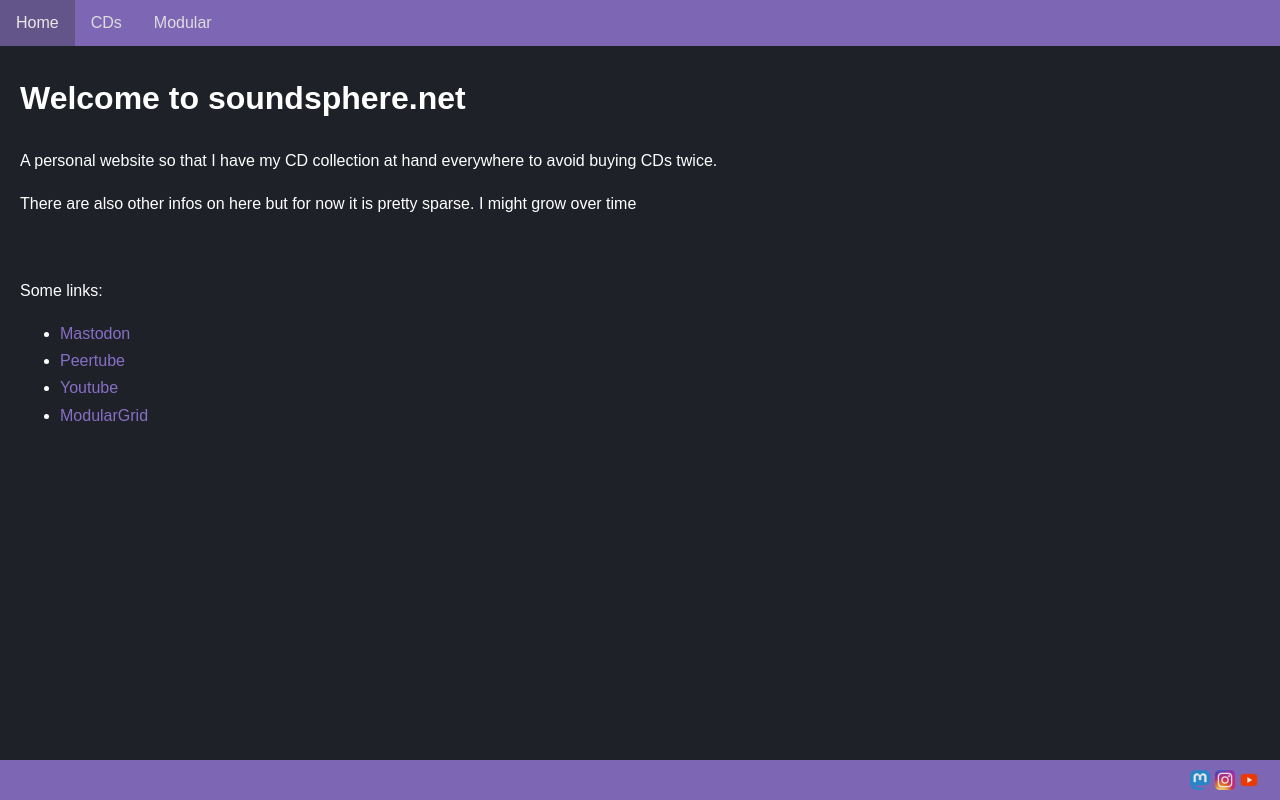
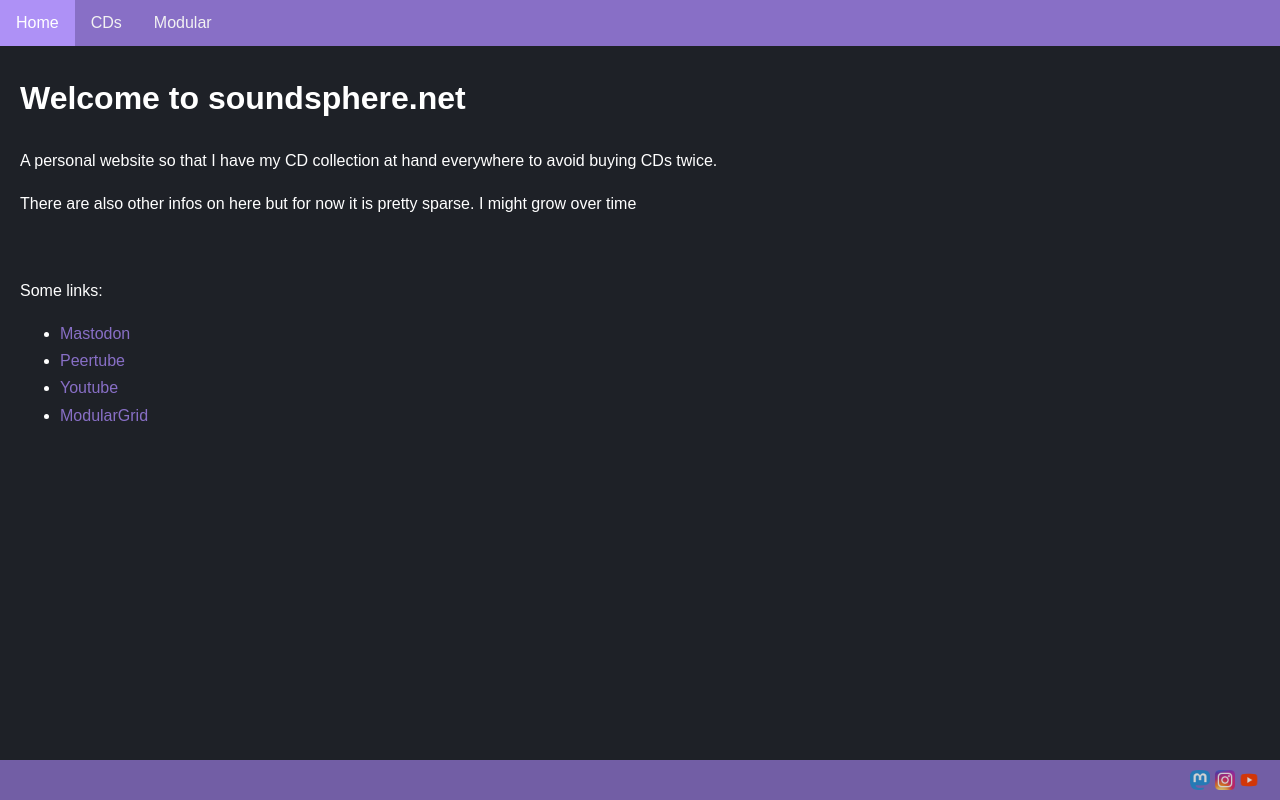
Before and after one commit to Soundsphere/soundweb, a PHP site: page /index.php in a window 1280 px wide. Run offline with PHP 8.4, Linux system fonts and the light colour scheme.

Commit message:
Changed colours
Changed the hover colour for the top bar so that it matches the link colour

```diff
--- a/public_html/Style/style.css
+++ b/public_html/Style/style.css
@@ -20,7 +20,7 @@ div.topnav {
   position: fixed;
   overflow: hidden;
   background-color: #886FC6;
-  opacity: 0.9;
+  opacity: 1;
 }
 
 /* Style the topnav links */
@@ -35,7 +35,7 @@ div.topnav a {
 
 /* Change color on hover */
 div.topnav a:hover {
-  background-color: #6b5b95;
+  background-color: #AE91F6;
   color: white;
 }
 
@@ -115,7 +115,7 @@ div.footer {
   width: 100%;
   height: 40px;
   background-color: #886FC6;
-  opacity: 0.9;
+  opacity: 0.8;
   color: white;
   padding: 1px;
 }
```
